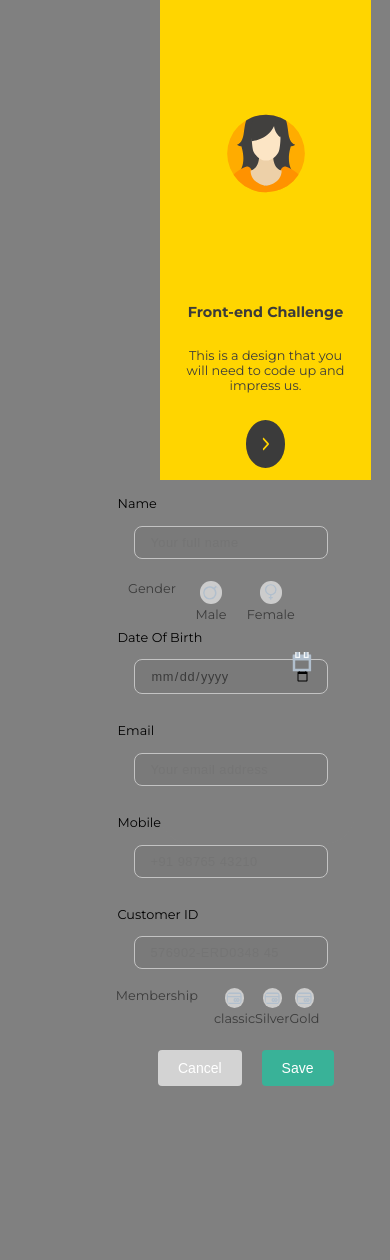
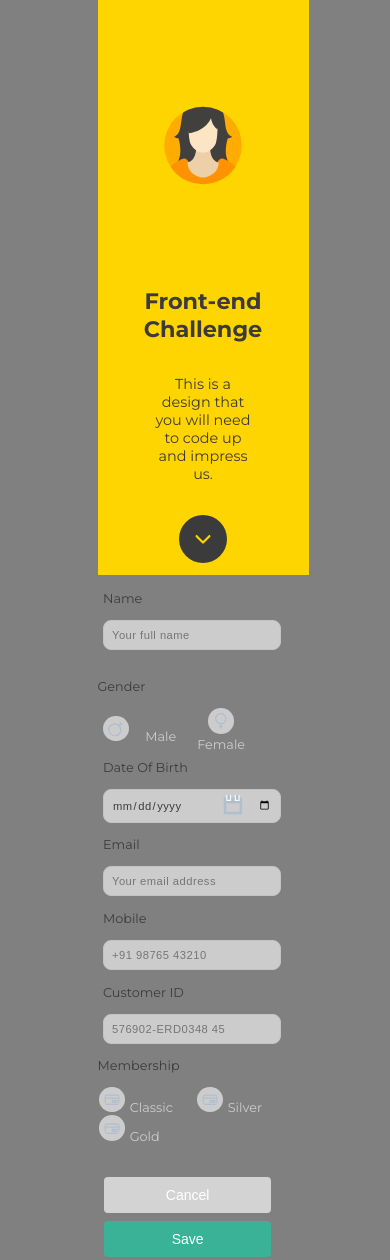
Before and after one commit to FrancisBrodie/Banana-Republic-Round-2, a website: page index.html in a window 390 px wide. Shown: the top 1260 px of the page. Drawn offline with Linux system fonts and the light colour scheme.

Commit message:
completed mobile view, added comments, updated READEME, finial checks still to go

```diff
--- a/css/styles.css
+++ b/css/styles.css
@@ -22,6 +22,8 @@ body {
     flex-direction: row;
     overflow: hidden;
 }
+
+/* profile side section */
 
 .profile {
     width: 30vw;
@@ -57,8 +59,8 @@ body {
     background: #3b3b3b;
     border-radius: 50%;
     padding: 1rem;
-    width: 2vw;
-    height: 4vh;
+    width: 2rem;
+    height: 2rem;
     transition: rotate 1s ease-in-out;
 }
 
@@ -66,6 +68,10 @@ body {
     rotate: 180deg;
 }
 
+/* end of profile side section */
+
+
+/* slider */
 .slider {
     background-color: rgb(255, 145, 0);
     color: #3b3b3b;
@@ -85,14 +91,29 @@ body {
     margin: 0rem 8rem 8rem 4rem;
 }
 
+.slider a {
+    color: #3b3b3b;
+    font-weight: bold;
+}
+
+.slider a:visited {
+    accent-color: var(--accent-color);
+}
+
 .checkbox:checked~.slider {
     transform: translateX(0px);
 
 }
 
+/* end of slider */
+
+
+/* sign up form  */
+
 .sign-up__container {
     width: 0px;
     transition: transform 1s ease-in-out;
+    color: #3b3b3b;
 
 }
 
@@ -108,6 +129,10 @@ body {
     width: 45vw;
     padding: 1rem 4rem 1rem 1rem;
     margin: 1rem 4rem 0 0rem;
+}
+
+.sign-up__form:focus label {
+    color: rgb(255, 145, 0);
 }
 
 .sign-up__input {
@@ -141,26 +166,28 @@ body {
     display: flex;
     flex-direction: row;
     justify-content: flex-end;
-    align-content: flex-end;
+    align-items: center;
     text-align: center;
     margin: .5rem 2rem;
     padding: 0 .5rem;
     color: #3b3b3b;
+    position: relative;
+    border: 1px solid rgb(255, 145, 0);
+
 }
 
 .sign-up__gender p {
-    text-align: baseline;
-    margin-right: 4.5rem;
+    text-align: center;
+    margin-right: 4rem;
 }
 
 .sign-up__gender img {
     background: #ccc;
-    border-radius: 50%;
-    width: 1.5rem;
+    width: 2.5rem;
     aspect-ratio: 1;
     object-fit: scale-down;
-    padding: 0.3rem;
     margin: 0 .8rem;
+    border-radius: 50%;
     transition: background 1s ease-in-out;
 }
 
@@ -179,7 +206,7 @@ body {
 .sign-up__calendar__img {
     position: absolute;
     top: 1.4rem;
-    right: 2.5rem;
+    right: 3rem;
     cursor: pointer;
 }
 
@@ -202,17 +229,17 @@ body {
 
 .sign-up__membership p {
     text-align: baseline;
+    margin-right: 2rem;
+
 
 }
 
 .sign-up__membership img {
     background: #ccc;
-    border-radius: 50%;
-    width: 1.5rem;
+    width: 2.5rem;
     aspect-ratio: 1;
     object-fit: scale-down;
-    padding: 0.3rem;
-    margin: 0 .5rem;
+    border-radius: 50%;
     transition: background 1s ease-in-out;
 }
 
@@ -232,8 +259,10 @@ body {
 .form__button {
     display: flex;
     justify-content: flex-end;
-    margin-bottom: 10px;
-    padding-bottom: 10px;
+    /* margin-bottom: 10px;
+    padding-bottom: 10px; */
+    text-transform: capitalize;
+    text-align: center;
 }
 
 .cancel__button {
@@ -260,6 +289,11 @@ body {
     margin-left: 10px;
 }
 
+/* end of sign up form  */
+
+
+
+/* media queries  */
 @media(max-width: 1024px) {
 
     .heading {
@@ -280,8 +314,8 @@ body {
 
     .profile__arrow {
         padding: 1rem;
-        width: 2vw;
-        height: 3vh;
+        width: 2rem;
+        height: 2rem;
     }
 }
 
@@ -305,8 +339,8 @@ body {
 
     .profile__arrow {
         padding: 1rem;
-        width: 2vw;
-        height: 1.9vh;
+        width: 2rem;
+        height: 2rem;
     }
 
     .slider__heading {
@@ -383,25 +417,232 @@ body {
     .main {
         width: 50vw;
         height: 100vh;
-        margin: 0;
         background-color: grey;
         display: flex;
         flex-direction: column;
         align-content: center;
-        margin: 0 10rem;
+        margin: 0 auto;
         overflow: visible;
     }
 
     .profile {
         width: 50vw;
         height: 100vh;
-        background-color: rgb(255, 213, 0);
+        margin: 0 auto;
         justify-content: center;
         align-content: center;
         text-align: center;
-        padding: .5rem;
+    }
+
+    .heading {
         color: #3b3b3b;
-        z-index: 4;
+        font-size: 1.4rem;
+    }
+
+    .profile__img {
+        margin: 1.5rem auto;
+
+    }
+
+    .profile__paragraph {
+        padding: 2rem 3rem;
+        font-size: .9rem;
+    }
+
+    .profile__arrow {
+        background: #3b3b3b;
+        border-radius: 50%;
+        padding: 1rem;
+        width: 1rem;
+        height: 1rem;
+        rotate: 90deg;
+        transition: rotate 1s ease-in-out;
+    }
+
+    .checkbox:checked~.profile .profile__arrow {
+        rotate: 270deg;
+    }
+
+    .slider {
+        width: 53.3vw;
+        height: 100vh;
+        margin: 0 auto;
+        justify-content: center;
+        align-content: center;
+        text-align: flex-start;
+        transform: translateY(-1000px);
+        padding: 1rem 0;
+    }
+
+    .slider__heading {
+        margin: 1rem auto;
+        padding: 1rem;
+    }
+
+    .slider__paragraph {
+        padding: 1rem 1rem;
+        line-height: 1.5rem;
+        margin: 0 0 3rem 0;
+        font-size: .9rem;
+    }
+
+
+    .checkbox:checked~.slider {
+        transform: translateY(0px);
+    }
+
+    .sign-up__container {
+        height: 0px;
+    }
+
+    .checkbox:checked~.sign-up__container {
+        transform: translateY(-1000px);
+    }
+
+    .sign-up__input {
+        padding: .5rem .5rem;
+        background-color: #ccc;
+        font-size: .7rem;
+        margin: .9rem 0;
+    }
+
+    .sign-up__label:focus {
+        color: rgb(255, 145, 0);
+    }
+
+    .sign-up__gender {
+        display: grid;
+        grid-template-columns: repeat(2, 1fr);
+        grid-template-rows: repeat(2, 1fr);
+        margin: 0 .5rem .5rem .5rem;
+        font-size: .8rem;
+        padding: 0 .5rem;
+        color: #ccc;
+
+    }
+
+    .sign-up__label--male {
+        grid-column: 1 /2;
+        grid-row: 2/3;
+    }
+
+    .sign-up__label--female {
+        grid-column: 2 /3;
+        grid-row: 2/3;
+    }
+
+    .sign-up__gender p {
+        text-align: flex-start;
+        font-size: .8rem;
+        margin-right: 1.5rem;
+        color: #3b3b3b;
+    }
+
+    .sign-up__gender img {
+        background: #ccc;
+        height: 1rem;
+        width: 1rem;
+        padding: .3rem;
+        border-radius: 50%;
+        transition: background 1s ease-in-out;
+    }
+
+    .sign-up__input--male:checked~.click--male img {
+        background: rgb(242, 242, 242);
+    }
+
+    .sign-up__input--female:checked~.click--female img {
+        background: rgb(242, 242, 242);
+    }
+
+    .sign-up__calendar__img {
+        top: 2.2rem;
+        right: 2.4rem;
+
+    }
+
+    .sign-up__membership {
+        display: grid;
+        grid-template-columns: repeat(2, 1fr);
+        grid-template-rows: repeat(3, 1fr);
+        margin: 0 .5rem .8rem 1rem;
+        font-size: .8rem;
+        padding: 0 0 0 1rem;
+        color: #ccc;
+        text-transform: capitalize;
+        text-align: start;
+    }
+
+    .sign-up__label--classic {
+        grid-column: 1 /2;
+        grid-row: 2/3;
+    }
+
+    .sign-up__label--silver {
+        grid-column: 2 /3;
+        grid-row: 2/3;
+    }
+
+    .sign-up__label--gold {
+        grid-column: 1 /2;
+        grid-row: 3/4;
+        right: 1.5rem;
+
+    }
+
+    .sign-up__membership p {
+        text-align: flex-start;
+        font-size: .8rem;
+        color: #3b3b3b;
+        right: -1rem;
+    }
+
+    .sign-up__membership img {
+        background: #ccc;
+        height: 1rem;
+        width: 1rem;
+        padding: .3rem;
+        border-radius: 50%;
+        transition: background 1s ease-in-out;
+    }
+
+    .sign-up__input--classic:checked~.click--classic img {
+        background: rgb(242, 242, 242);
+
+    }
+
+    .sign-up__input--silver:checked~.click--silver img {
+        background: rgb(242, 242, 242);
+
+    }
+
+    .sign-up__input--gold:checked~.click--gold img {
+        background: rgb(242, 242, 242);
+
+    }
+
+    .form__button {
+        display: flex;
+        flex-direction: column;
+        text-align: center;
+        align-content: center;
+        justify-items: flex-start;
+        width: 95%;
+        overflow: hidden;
+    }
+
+    .cancel__button {
+        margin-right: 0px;
+
+    }
+
+    .save__button {
+        margin-top: .5rem;
+        margin-left: 0px;
+
+
     }
 
 }
+
+/* end of media queries  */
--- a/index.html
+++ b/index.html
@@ -12,7 +12,8 @@
 <body>
 
     <main class="main">
-
+        <!-- profile side section -->
+        <!-- slider -->
         <input type="checkbox" class="checkbox" id="click" hidden>
 
         <section class="profile">
@@ -25,9 +26,16 @@
             </label>
         </section>
 
+        <!-- end of profile side section -->
+
+
+        <!-- sign up form  -->
+
+        <!-- if this form had gotten any bigger I would've added an onClick event listener to toggle the background color of the selected icons in the fieldset, for uniform and the fact that this is a small program I have not, but I have really thought about best practice here -->
         <section class="sign-up__container">
 
             <form method="post" class="sign-up__form">
+
                 <label class="sign-up__label">
                     Name
                     <input type="text" class="sign-up__input" placeholder="Your full name">
@@ -38,7 +46,7 @@
                     <p>Gender</p>
 
                     <input type="radio" name="gender" value="gender" class="sign-up__input--male" id="male" hidden>
-                    <div class="click--male">
+                    <div class="click--male sign-up__label--male ">
                         <label for="male">
                             <img src="img/mars-symbol.svg" alt="">
                             Male
@@ -46,7 +54,7 @@
                     </div>
 
                     <input type="radio" name="gender" value="gender" class="sign-up__input--female" id="female" hidden>
-                    <div class="click--female">
+                    <div class="click--female sign-up__label--female">
                         <label for="female">
                             <img src="img/venus-symbol.svg" alt="" class="">
                             Female
@@ -59,19 +67,16 @@
                     <input type="date" class="sign-up__input" placeholder="DOB...">
                     <img src="img/calendar.svg" alt="" class="sign-up__calendar__img">
                 </label>
-                <br>
 
                 <label class="sign-up__label">
                     Email
                     <input type="text" class="sign-up__input" placeholder="Your email address">
                 </label>
-                <br>
 
                 <label class="sign-up__label">
                     Mobile
                     <input type="text" class="sign-up__input" placeholder="+91 98765 43210">
                 </label>
-                <br>
 
                 <label class="sign-up__label">
                     Customer ID
@@ -83,7 +88,7 @@
 
                     <input type="radio" name="membership" value="membership" class="sign-up__input--classic"
                         id="classic" hidden>
-                    <div class="click--classic">
+                    <div class="click--classic sign-up__label--classic">
                         <label class="sign-up__label sign-up__label--membership" for="classic">
                             <img src="img/card.svg" alt="">
                             classic
@@ -92,7 +97,7 @@
 
                     <input type="radio" name="membership" value="membership" class="sign-up__input--silver" id="silver"
                         hidden>
-                    <div class="click--silver">
+                    <div class="click--silver sign-up__label--silver">
                         <label class="sign-up__label--membership" for="silver">
                             <img src="img/card.svg" alt="">
                             Silver
@@ -101,7 +106,7 @@
 
                     <input type="radio" name="membership" value="membership" class="sign-up__input--gold" id="gold"
                         hidden>
-                    <div class="click--gold">
+                    <div class="click--gold sign-up__label--gold">
                         <label class="sign-up__label--membership" for="gold">
                             <img src="img/card.svg" alt="">
                             Gold
@@ -110,13 +115,18 @@
                 </fieldset>
 
                 <div class="form__button">
-                    <input type="reset" value="Cancel" class="cancel__button">
-                    <input type="submit" value="Save" class="save__button">
+                    <button type="reset" class="cancel__button">Cancel</button>
+                    <button type="reset" class="save__button">Save</button>
+
+
                 </div>
             </form>
 
         </section>
 
+        <!-- end of sign up form  -->
+
+        <!-- slider content -->
         <section class="slider">
 
             <h1 class="heading slider__heading">My World Today</h1>
@@ -133,6 +143,8 @@
 
         </section>
 
+        <!-- end of slider -->
+
     </main>
 </body>
 
```
Also changed, not shown: README.md.
